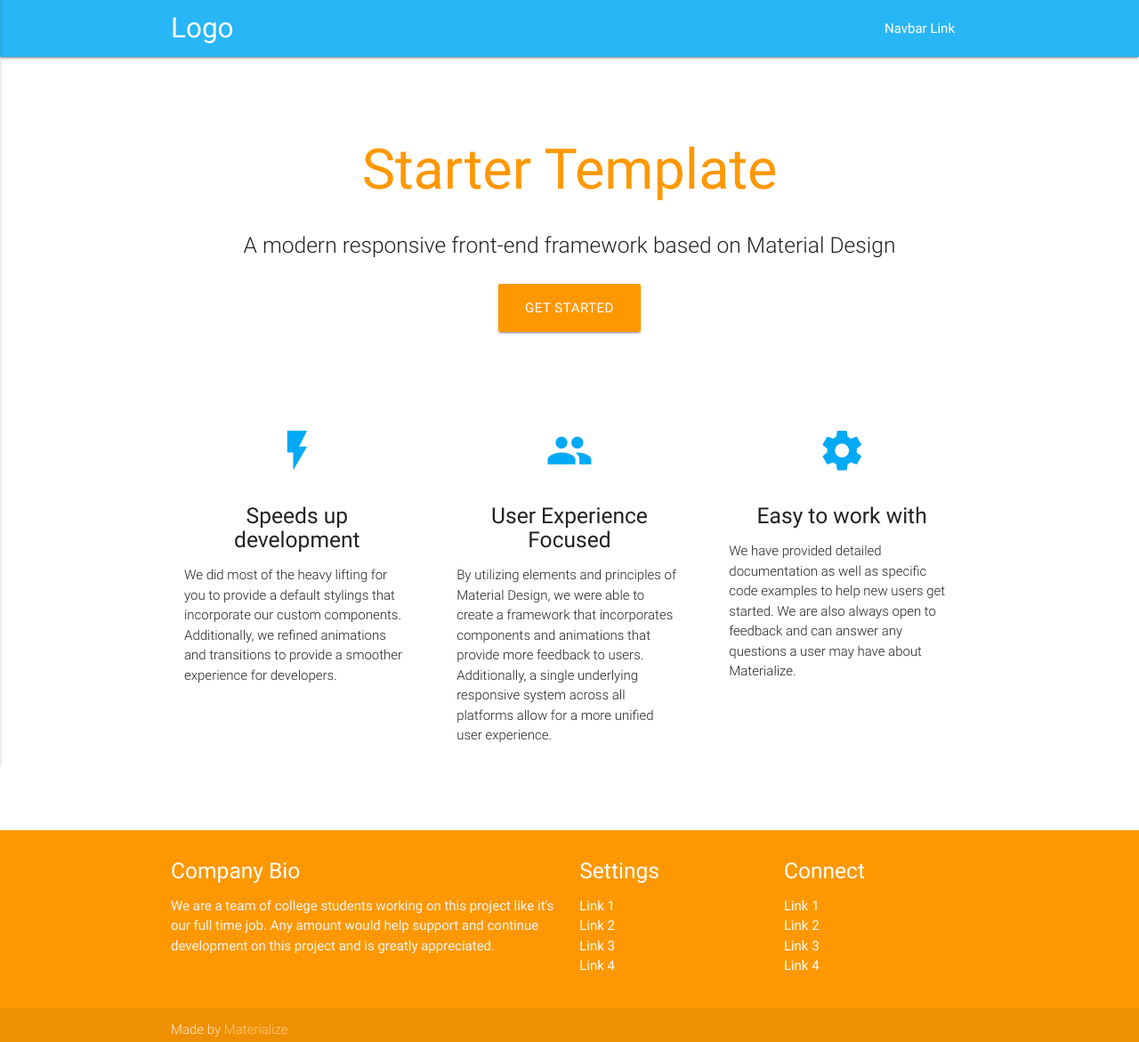
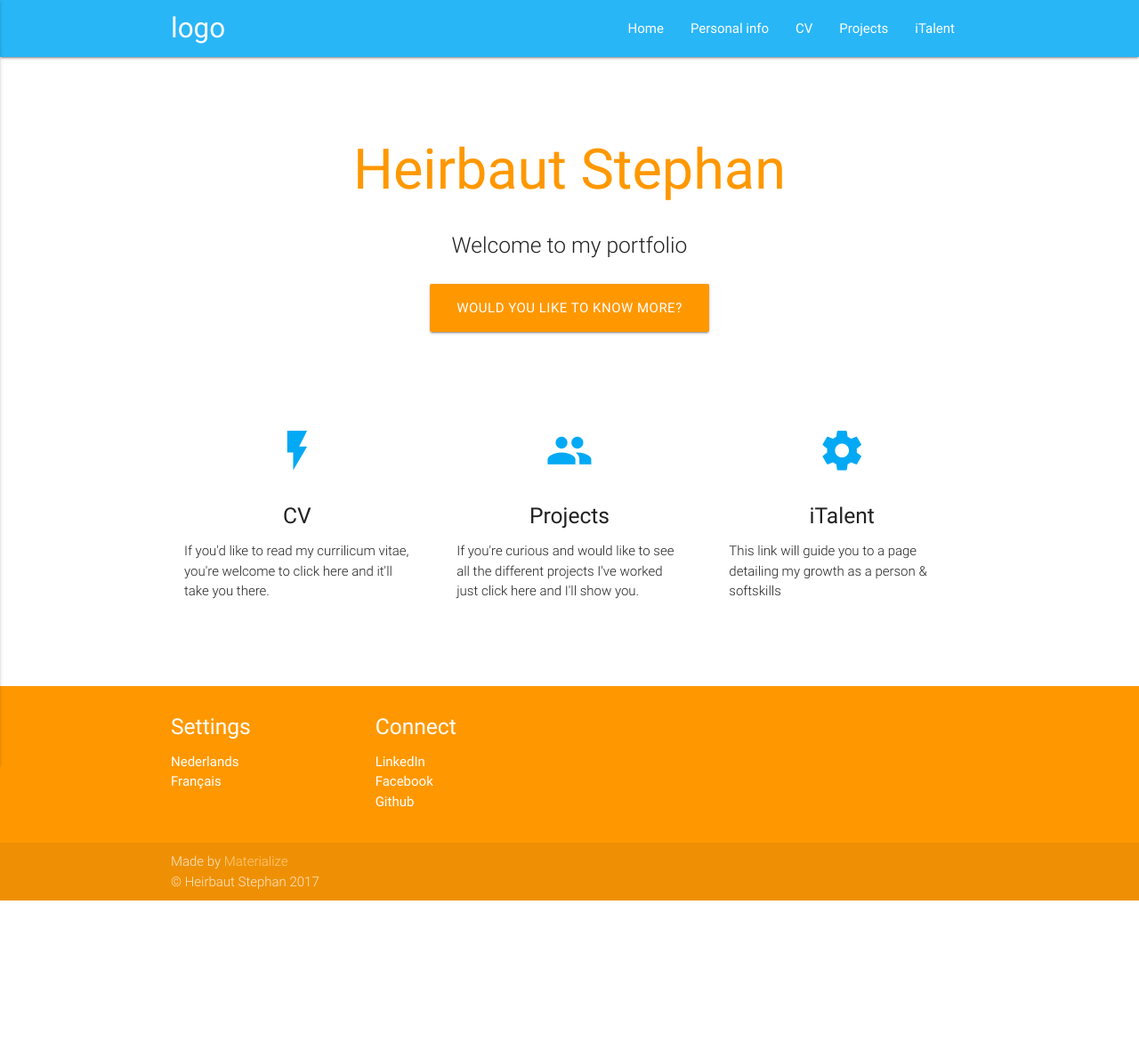
Before and after one commit to HStephan95/HStephan95.github.io, a plain HTML site: page index.html in a window 1280 px wide. Shown: the whole page at 89% size. After the commit the page ends 1012 px from the top, so only its background shows below. Drawn offline with nearby package versions, Linux system fonts and the light colour scheme.

Commit message:
index aangepast

```diff
--- a/index.html
+++ b/index.html
@@ -1,39 +1,52 @@
 <!DOCTYPE html>
 <html lang="en">
+
 <head>
-  <meta http-equiv="Content-Type" content="text/html; charset=UTF-8"/>
-  <meta name="viewport" content="width=device-width, initial-scale=1, maximum-scale=1.0"/>
-  <title>Starter Template - Materialize</title>
+  <meta http-equiv="Content-Type" content="text/html; charset=UTF-8" />
+  <meta name="viewport" content="width=device-width, initial-scale=1, maximum-scale=1.0" />
+  <title>Heirbaut Stephan</title>
 
   <!-- CSS  -->
   <link href="https://fonts.googleapis.com/icon?family=Material+Icons" rel="stylesheet">
-  <link href="css/materialize.css" type="text/css" rel="stylesheet" media="screen,projection"/>
-  <link href="css/style.css" type="text/css" rel="stylesheet" media="screen,projection"/>
+  <link href="css/materialize.css" type="text/css" rel="stylesheet" media="screen,projection" />
+  <link href="css/style.css" type="text/css" rel="stylesheet" media="screen,projection" />
 </head>
+
 <body>
   <nav class="light-blue lighten-1" role="navigation">
-    <div class="nav-wrapper container"><a id="logo-container" href="#" class="brand-logo">Logo</a>
+    <div class="nav-wrapper container">
+      <a id="logo-container" href="#" class="brand-logo">logo</a>
       <ul class="right hide-on-med-and-down">
-        <li><a href="#">Navbar Link</a></li>
+        <li><a href="index.html">Home</a></li>
+        <li><a href="html/personalinfo.html">Personal info</a></li>
+        <li><a href="html/cv.html">CV</a></li>
+        <li><a href="html/projecten.html">Projects</a></li>
+        <li><a href="html/italent.html">iTalent</a></li>
       </ul>
 
       <ul id="nav-mobile" class="side-nav">
-        <li><a href="#">Navbar Link</a></li>
+        <li><a href="index.html">Home</a></li>
+        <li><a href="html/personalinfo.html">Personal info</a></li>
+        <li><a href="html/cv.html">CV</a></li>
+        <li><a href="html/projecten.html">Projects</a></li>
+        <li><a href="html/italent.html">iTalent</a></li>
       </ul>
       <a href="#" data-activates="nav-mobile" class="button-collapse"><i class="material-icons">menu</i></a>
     </div>
   </nav>
   <div class="section no-pad-bot" id="index-banner">
     <div class="container">
-      <br><br>
-      <h1 class="header center orange-text">Starter Template</h1>
+      <br>
+      <br>
+      <h1 class="header center orange-text">Heirbaut Stephan</h1>
       <div class="row center">
-        <h5 class="header col s12 light">A modern responsive front-end framework based on Material Design</h5>
+        <h5 class="header col s12 light">Welcome to my portfolio</h5>
       </div>
       <div class="row center">
-        <a href="http://materializecss.com/getting-started.html" id="download-button" class="btn-large waves-effect waves-light orange">Get Started</a>
+        <a href="http://materializecss.com/getting-started.html" id="download-button" class="btn-large waves-effect waves-light orange">Would you like to know more?</a>
       </div>
-      <br><br>
+      <br>
+      <br>
 
     </div>
   </div>
@@ -47,67 +60,60 @@
         <div class="col s12 m4">
           <div class="icon-block">
             <h2 class="center light-blue-text"><i class="material-icons">flash_on</i></h2>
-            <h5 class="center">Speeds up development</h5>
+            <h5 class="center">CV</h5>
 
-            <p class="light">We did most of the heavy lifting for you to provide a default stylings that incorporate our custom components. Additionally, we refined animations and transitions to provide a smoother experience for developers.</p>
+            <p class="light">If you'd like to read my currilicum vitae, you're welcome to click here and it'll take you there.</p>
           </div>
         </div>
 
         <div class="col s12 m4">
           <div class="icon-block">
             <h2 class="center light-blue-text"><i class="material-icons">group</i></h2>
-            <h5 class="center">User Experience Focused</h5>
+            <h5 class="center">Projects</h5>
 
-            <p class="light">By utilizing elements and principles of Material Design, we were able to create a framework that incorporates components and animations that provide more feedback to users. Additionally, a single underlying responsive system across all platforms allow for a more unified user experience.</p>
+            <p class="light">If you're curious and would like to see all the different projects I've worked just click here and I'll show you.</p>
           </div>
         </div>
 
         <div class="col s12 m4">
           <div class="icon-block">
             <h2 class="center light-blue-text"><i class="material-icons">settings</i></h2>
-            <h5 class="center">Easy to work with</h5>
+            <h5 class="center">iTalent</h5>
 
-            <p class="light">We have provided detailed documentation as well as specific code examples to help new users get started. We are also always open to feedback and can answer any questions a user may have about Materialize.</p>
+            <p class="light">This link will guide you to a page detailing my growth as a person &amp; softskills</p>
           </div>
         </div>
       </div>
 
     </div>
-    <br><br>
+    <br>
+    <br>
   </div>
 
   <footer class="page-footer orange">
     <div class="container">
       <div class="row">
-        <div class="col l6 s12">
-          <h5 class="white-text">Company Bio</h5>
-          <p class="grey-text text-lighten-4">We are a team of college students working on this project like it's our full time job. Any amount would help support and continue development on this project and is greatly appreciated.</p>
-
-
-        </div>
         <div class="col l3 s12">
           <h5 class="white-text">Settings</h5>
           <ul>
-            <li><a class="white-text" href="#!">Link 1</a></li>
-            <li><a class="white-text" href="#!">Link 2</a></li>
-            <li><a class="white-text" href="#!">Link 3</a></li>
-            <li><a class="white-text" href="#!">Link 4</a></li>
+            <li><a class="white-text" href="#!">Nederlands</a></li>
+            <li><a class="white-text" href="#!">Français</a></li>
           </ul>
         </div>
         <div class="col l3 s12">
           <h5 class="white-text">Connect</h5>
           <ul>
-            <li><a class="white-text" href="#!">Link 1</a></li>
-            <li><a class="white-text" href="#!">Link 2</a></li>
-            <li><a class="white-text" href="#!">Link 3</a></li>
-            <li><a class="white-text" href="#!">Link 4</a></li>
+            <li><a class="white-text" href="https://www.linkedin.com/in/stephanheirbaut/">LinkedIn</a></li>
+            <li><a class="white-text" href="https://www.facebook.com/stephan.heirbaut">Facebook</a></li>
+            <li><a class="white-text" href="https://github.com/HStephan95">Github</a></li>
           </ul>
         </div>
       </div>
     </div>
     <div class="footer-copyright">
       <div class="container">
-      Made by <a class="orange-text text-lighten-3" href="http://materializecss.com">Materialize</a>
+        Made by <a class="orange-text text-lighten-3" href="http://materializecss.com">Materialize</a>
+        <br> &copy; Heirbaut Stephan 2017
       </div>
     </div>
   </footer>
@@ -118,5 +124,6 @@
   <script src="js/materialize.js"></script>
   <script src="js/init.js"></script>
 
-  </body>
+</body>
+
 </html>
```
Also changed, not shown: html/cv.html (added), html/italent.html (added), html/personalinfo.html (added), html/projecten.html (added), 1 other file.
